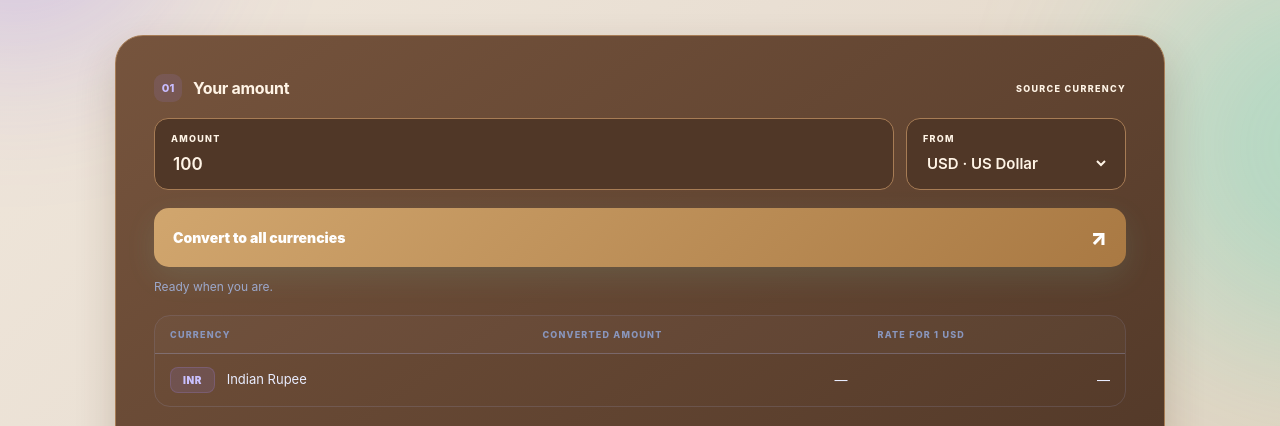
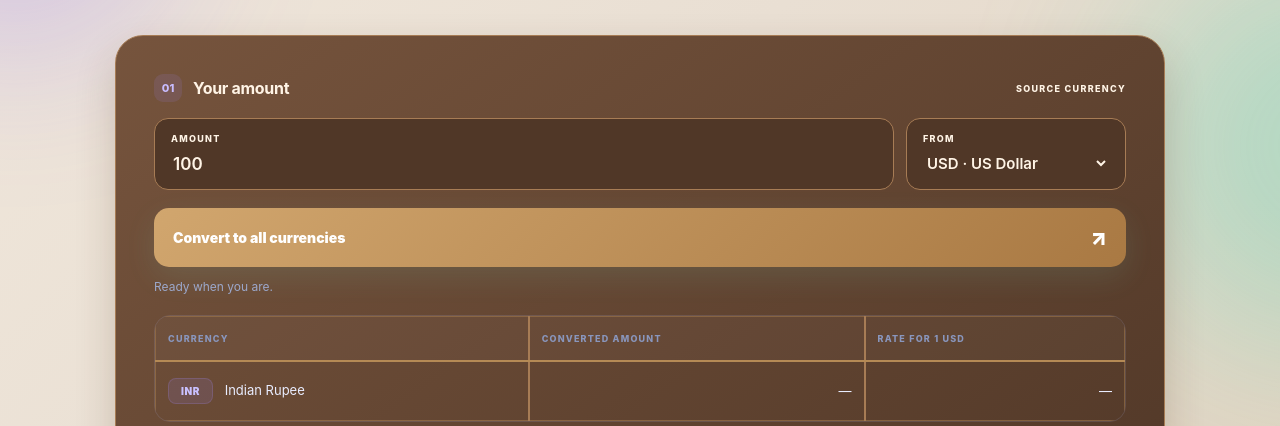
Before and after one commit to sutravepraneeth/flux-currency-converter, a plain HTML site: page index.html in a window 1280 px wide. Shown: the part 360-786 px from the top of the page. Drawn offline with Linux system fonts and the light colour scheme.

Commit message:
Update style.css

```diff
--- a/style.css
+++ b/style.css
@@ -230,3 +230,28 @@ body {
     ) !important;
     color: #FFFFFF !important;
 }
+/* COMPLETE FLUX TABLE GRID */
+
+.table-wrap table {
+    border-collapse: collapse !important;
+    width: 100%;
+}
+
+.table-wrap th,
+.table-wrap td {
+    border: 1px solid rgba(181, 138, 85, 0.45) !important;
+    padding: 16px 12px !important;
+}
+
+/* Stronger heading divider */
+
+.table-wrap thead th {
+    border-bottom: 2px solid #B58A55 !important;
+}
+
+/* Consistent vertical separators */
+
+.table-wrap th + th,
+.table-wrap td + td {
+    border-left: 2px solid #A77C55 !important;
+}
```
